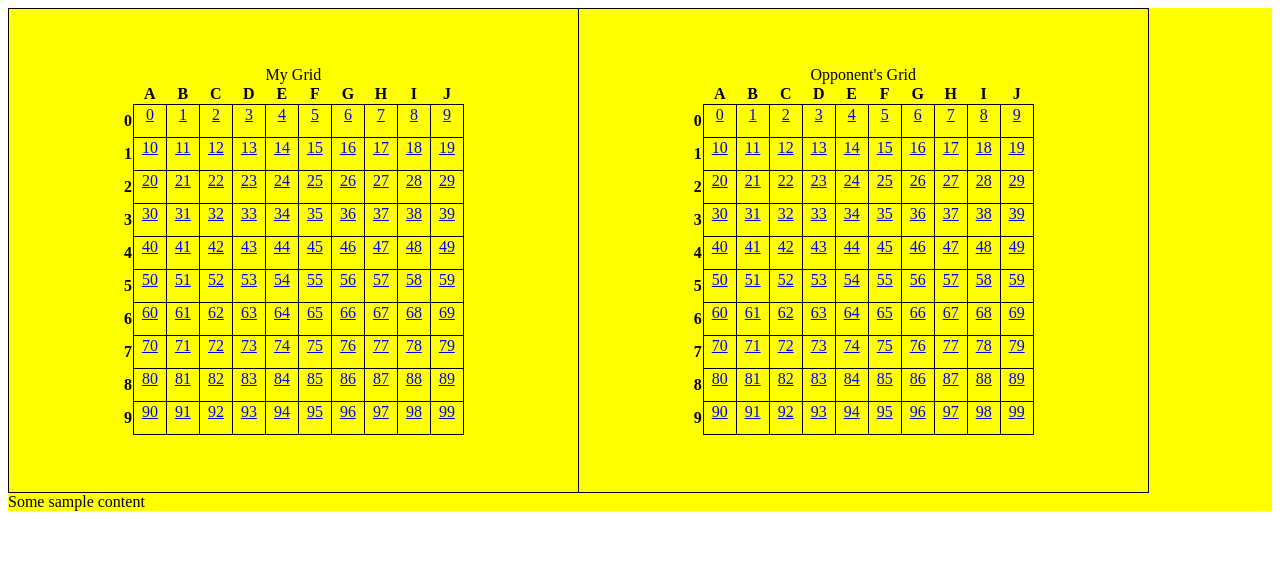
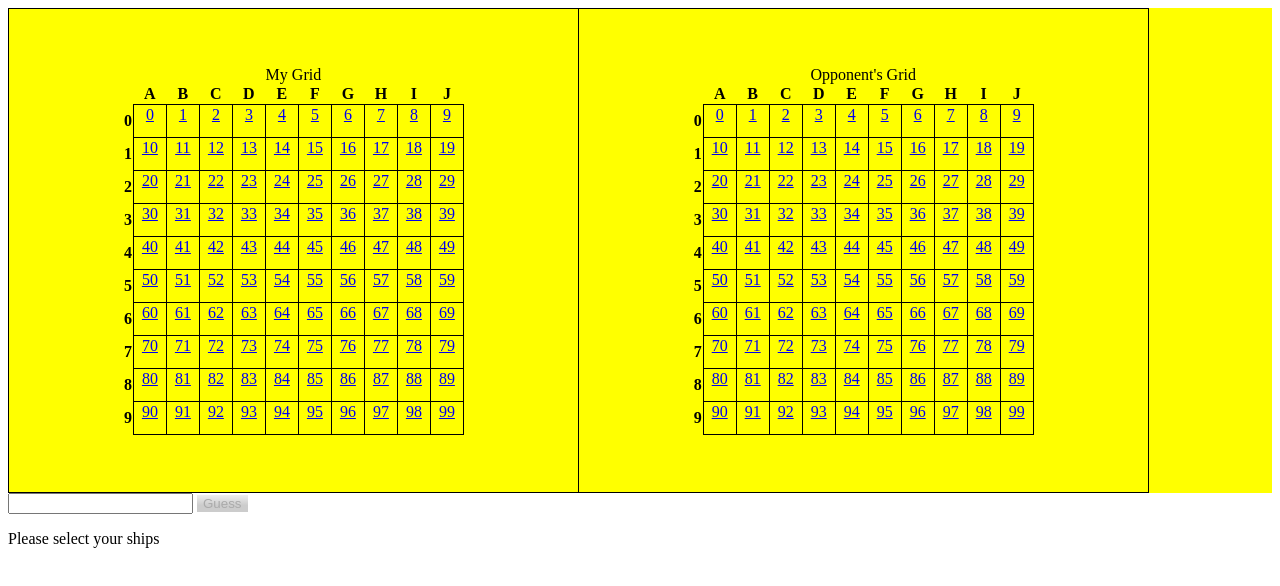
Before and after one commit to mhergenrader/battleships, a plain HTML site: page client/index.html in a window 1280 px wide. Drawn offline with Linux system fonts and the light colour scheme.

Commit message:
Add guessing form

```diff
--- a/client/index.html
+++ b/client/index.html
@@ -14,9 +14,16 @@
 			<div id="theirgrid" class="grid">
 			</div>
 		</div>
-		<div id="menu">
-			<p>Some sample content</p>
+	</div>
+	<div id="gameform">
+		<div id="guessdiv">
+			<input type="text" name="guess" id="guess">
+			<button class="disabled">Guess</button>
 		</div>
+	</div>
+	<div id="gameconsole">
+
+
 	</div>
 	<script src="javascripts/jquery-1.11.0.js"></script>
 	<script src="javascripts/game.js"></script>
--- a/client/javascripts/game.js
+++ b/client/javascripts/game.js
@@ -4,11 +4,21 @@
 
 // shorthand for onload
 $(function() {
+	var globals = {
+		numSelected : 0,
+		NUM_NEEDED : 3
+	};
+
 	$('#mygrid').append(createTable(10, 10, 'My Grid')); // still need to check for null to avoid method being called? looks like this works w/o that!
 	$('#theirgrid').append(createTable(10, 10, "Opponent's Grid"));
 
 	$('#mygrid a').click(function(event) {
+		globals.numSelected += $(event.target).parent().hasClass('chosen') ? -1 : 1;
+		if(globals.numSelected === globals.NUM_NEEDED) {
+			$('#gameform button').removeClass('disabled').addClass('enabled');
+		}
 		$(event.target).parent().toggleClass('chosen');
+		console.log(globals.numSelected);
 	});
 	$('#theirgrid a').click(function(event) {
 		if(!$(event.target).parent().hasClass('guessed')) {
@@ -17,9 +27,12 @@ $(function() {
 		}
 	});
 
+	$('#gameform button').click(function(event) {
+		console.log('button clicked');
+	});
+
 	function checkForHit(position) {
 		var enemyShipSpots = [31,32,33,34,35]; // can use a closure after ships selected to ensure fairness? (or just the server)
-
 		return enemyShipSpots.indexOf(position) > -1;
 	}
 
@@ -62,7 +75,7 @@ $(function() {
 		return $table;
 	}
 
-	console.log('success');
+	$('#gameconsole').append($('<p>').text('Please select your ships'));
 });
 
 /*
--- a/client/stylesheets/style.css
+++ b/client/stylesheets/style.css
@@ -5,6 +5,7 @@ body {
 
 #game {
 	background-color: yellow;
+	overflow: auto;
 }
 
 .grid {
@@ -17,7 +18,7 @@ body {
 	border-left: none;
 }
 
-#menu {
+#gameform {
 	clear: left;
 }
 
@@ -60,3 +61,14 @@ td:hover {
 .miss {
 	background-color: white;
 }
+
+button.disabled {
+	background: linear-gradient(to top, #CCC 40%, #EEE);
+	color: #AAA;
+	border: none;
+}
+
+button.enabled {
+	background: linear-gradient(to top, #0F0 50%, #8F8);
+	border: none;
+}
```
